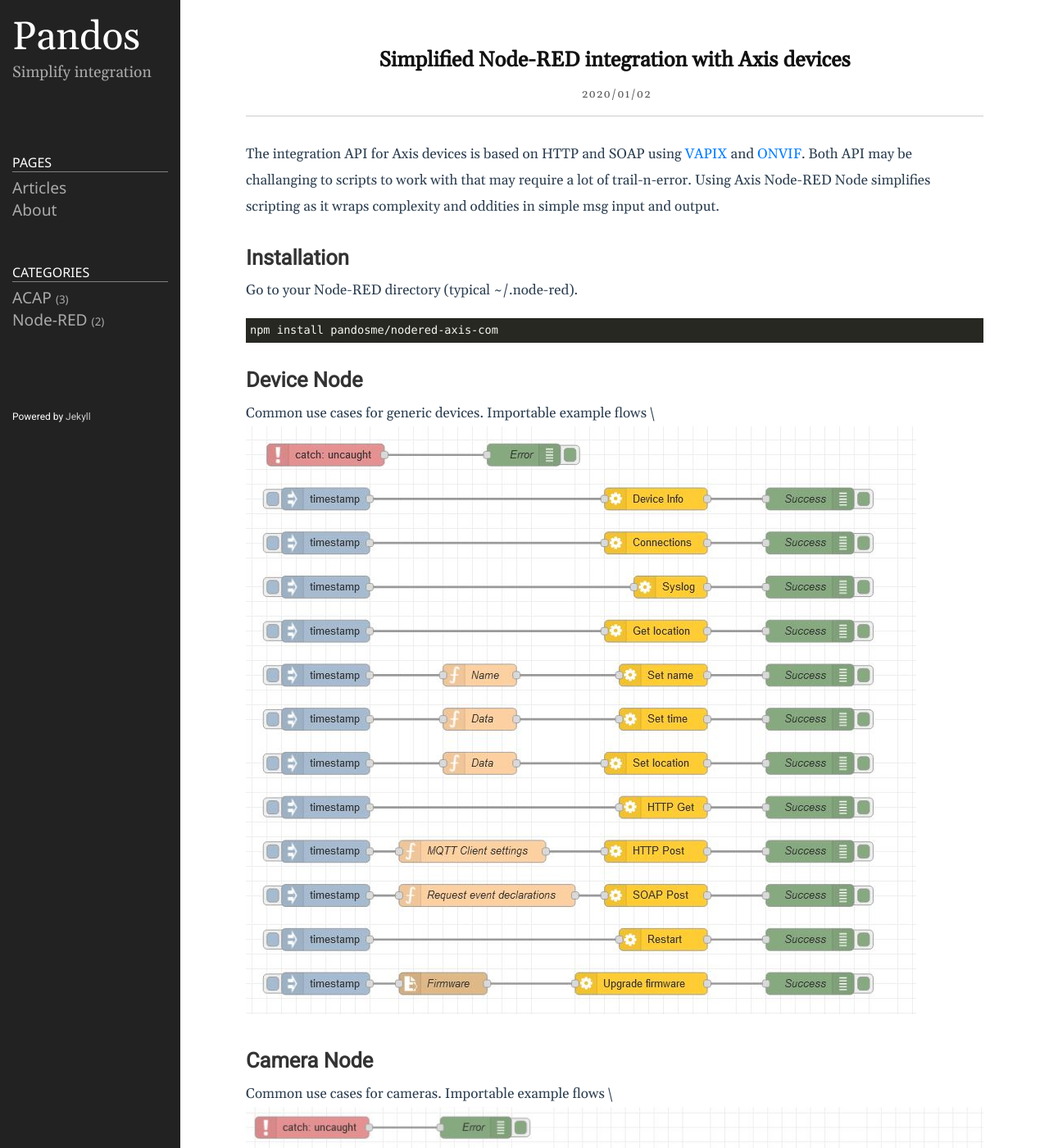
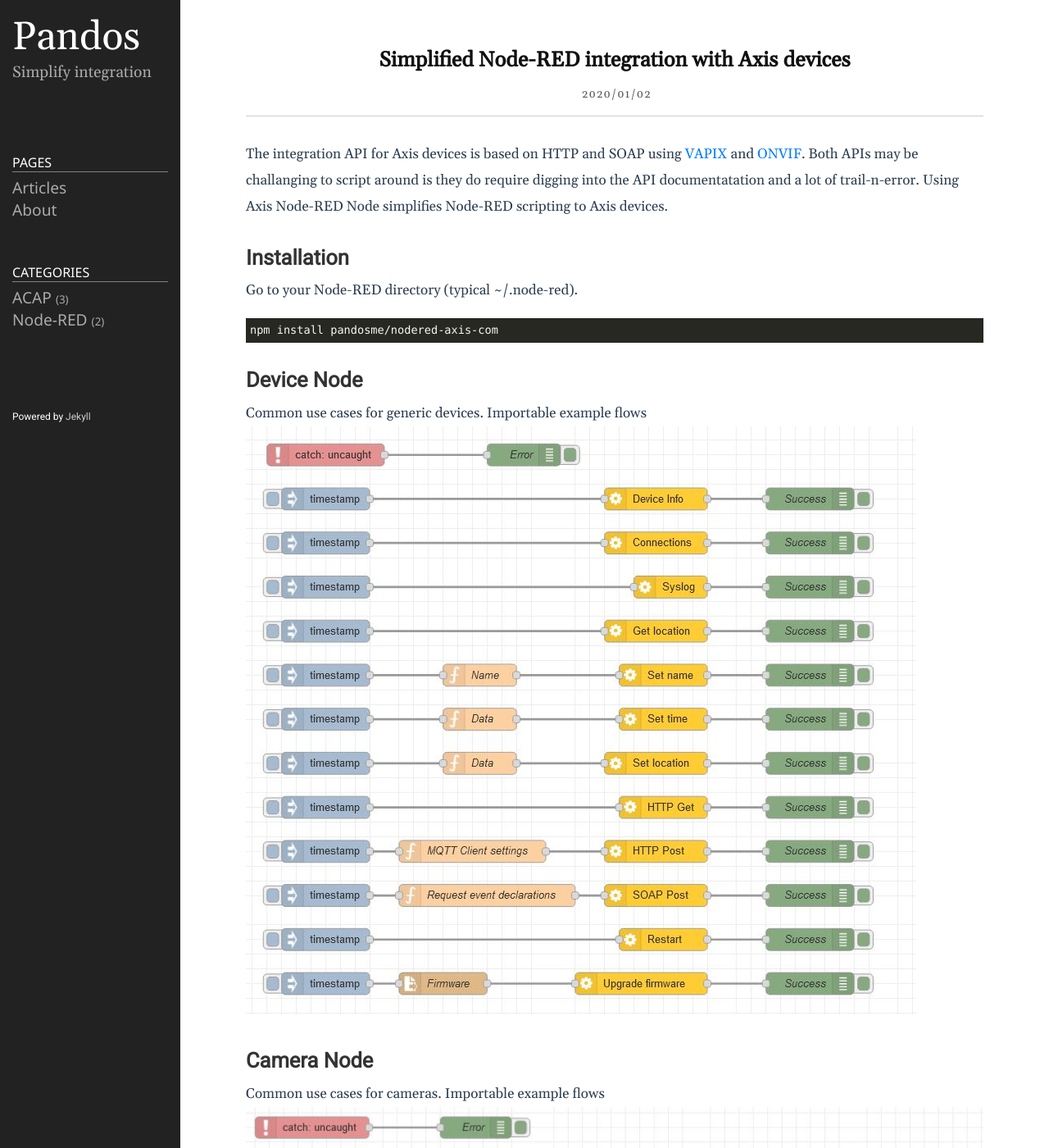
Before and after one commit to pandosme/pandosme.github.io, a Jekyll site: the page built from docs/_posts/2022-10-03-AxisNode.md, in a window 1280 px wide and 1400 px high. Shown: the whole window at 82% size. Built offline with Jekyll 4.4.1, drawn with Linux system fonts in a browser that asks for light colours; some of the changed text lies outside the part shown.

Commit message:
Update 2022-10-03-AxisNode.md

````diff
--- a/docs/_posts/2022-10-03-AxisNode.md
+++ b/docs/_posts/2022-10-03-AxisNode.md
@@ -6,8 +6,7 @@ category: Node-RED
 ---
 
 The integration API for Axis devices is based on HTTP and SOAP using [VAPIX](https://www.axis.com/vapix-library/) and [ONVIF](https://www.onvif.org/).
-Both API may be challanging to scripts to work with that may require a lot of trail-n-error.  Using Axis Node-RED Node simplifies scripting
-as it wraps complexity and oddities in simple msg input and output.
+Both APIs may be challanging to script around is they do require digging into the API documentatation and a lot of trail-n-error.  Using Axis Node-RED Node simplifies Node-RED scripting to Axis devices.
 
 ## Installation
 Go to your Node-RED directory (typical ~/.node-red).
@@ -16,21 +15,21 @@ npm install pandosme/nodered-axis-com
 ```
 
 ## Device Node
-Common use cases for generic devices.  Importable example flows \
+Common use cases for generic devices.  Importable example flows
 
 ![Settings]({{ site.url }}/assets/node-axis-device.jpg)
 
 ## Camera Node
-Common use cases for cameras.  Importable example flows \
+Common use cases for cameras.  Importable example flows
 
 ![Settings]({{ site.url }}/assets/node-axis-camer.jpg)
 
 ## ACAP Node
-Control ACAP on device.  Importable example flows \
+Control ACAP on device.  Importable example flows
 
 ![Settings]({{ site.url }}/assets/node-axis-acap.jpg)
 
 ## Security Node
-Manage security controls device.  Importable example flows \
+Manage security controls device.  Importable example flows
 
 ![Settings]({{ site.url }}/assets/node-axis-security.jpg)
````
